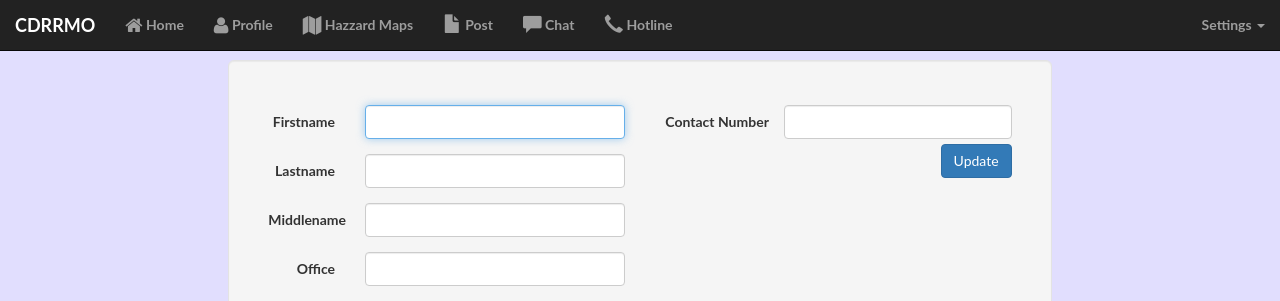
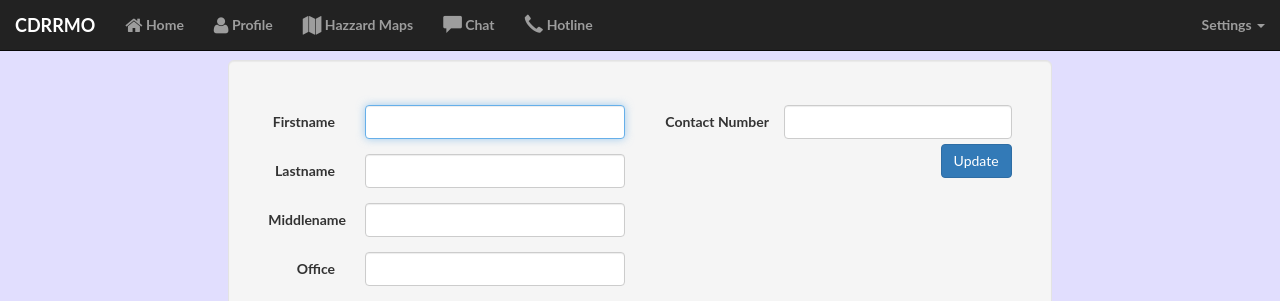
Before and after one commit to Jheysoon/TADPS, a CodeIgniter app: page /database/index.php/users/all_users/1 in a window 1280 px wide. Shown: the top 301 px of the page. Run offline with CodeIgniter, Linux system fonts and the light colour scheme; data that the repository does not hold is empty.

Commit message:
remove post menu in user

```diff
--- a/application/views/includes/menu.php
+++ b/application/views/includes/menu.php
@@ -20,15 +20,13 @@
             <li <?php echo $active == 'users' ? 'class="active"':'' ?>><a href="/users"><span class="fa fa-users fa-lg"></span> Users</a></li>
             <li <?php echo $active == 'hotline' ? 'class="active"':'' ?>><a href="/hotline"><span class="glyphicon glyphicon-earphone fa-lg"></span> Hotline</a></li>
             <li <?php echo $active == 'email' ? 'class="active"':'' ?>><a href="/email"><span class="fa fa-envelope fa-lg"></span> Email</a></li>
+            <li <?php echo $active == 'post' ? 'class="active"':'' ?>><a href="/post"><span class="glyphicon glyphicon-file fa-lg"></span> Post</a></li>
         <?php endif; ?>
-          <li <?php echo $active == 'maps' ? 'class="active"':'' ?>><a href="/hazzard_maps"><span class="fa fa-map fa-lg"></span> Hazzard Maps</a></li>
-
-            <li <?php echo $active == 'post' ? 'class="active"':'' ?>><a href="/post"><span class="glyphicon glyphicon-file fa-lg"></span> Post</a></li>
+            <li <?php echo $active == 'maps' ? 'class="active"':'' ?>><a href="/hazzard_maps"><span class="fa fa-map fa-lg"></span> Hazzard Maps</a></li>
             <li <?php echo $active == 'messages' ? 'class="active"':'' ?>><a href="/messages"><span class="glyphicon glyphicon-comment fa-lg"></span> Chat</a></li>
             <?php if($this->session->userdata('type') != 'admin') {?>
             <li <?php echo $active == 'hotline' ? 'class="active"':'' ?>><a href="/hotline_numbers"><span class="glyphicon glyphicon-earphone fa-lg"></span> Hotline</a></li>
             <?php } ?>
-
       </ul>
       <ul class="nav navbar-nav navbar-right">
         <li class="dropdown">
```
